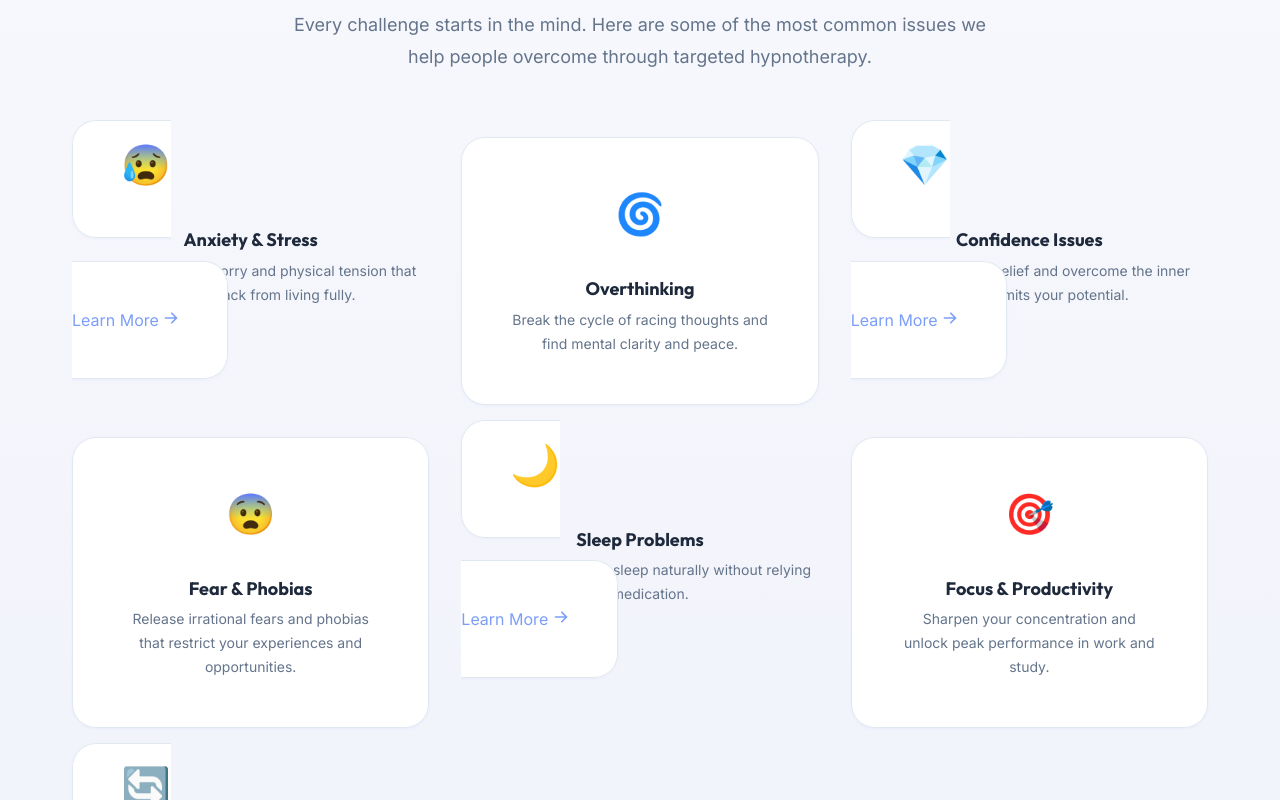
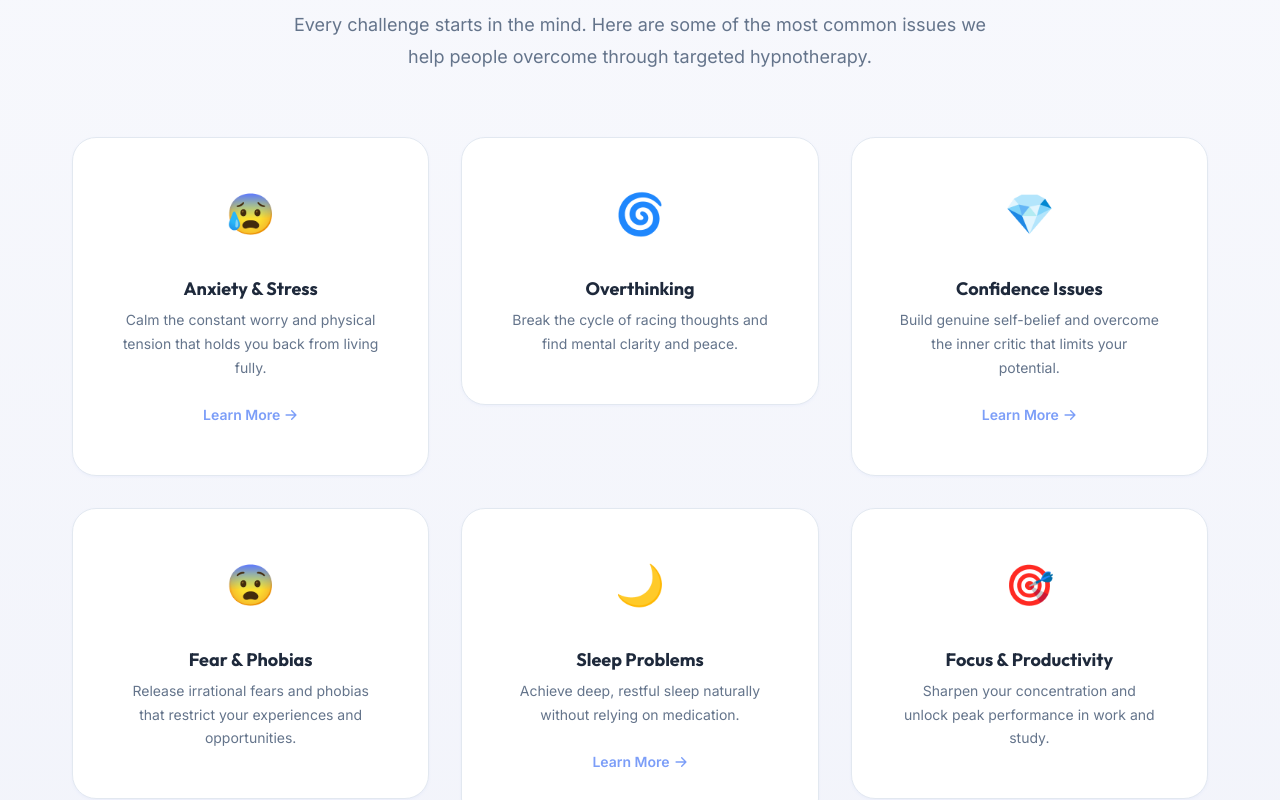
Before and after one commit to En5id3/pk, a React (Vite) app: page / in a window 1280 px wide. Shown: the part 2060-2860 px from the top of the page. Built offline with nearby package versions, Linux system fonts and the light colour scheme.

Commit message:
style: fixed problems card link styling to be appealing and clear

```diff
--- a/src/components/Problems.css
+++ b/src/components/Problems.css
@@ -46,6 +46,32 @@
 .problems__card-desc {
   font-size: var(--text-sm);
   line-height: 1.7;
+  flex: 1;
+}
+
+.problems__card--link {
+  text-decoration: none;
+  color: inherit;
+  display: flex;
+  flex-direction: column;
+  height: 100%;
+  cursor: pointer;
+}
+
+.problems__card-link {
+  display: inline-flex;
+  align-items: center;
+  justify-content: center;
+  gap: var(--space-xs);
+  margin-top: var(--space-lg);
+  font-size: var(--text-sm);
+  font-weight: 600;
+  color: var(--color-primary);
+  transition: gap var(--transition-fast);
+}
+
+.problems__card--link:hover .problems__card-link {
+  gap: var(--space-sm);
 }
 
 @media (max-width: 480px) {
```
